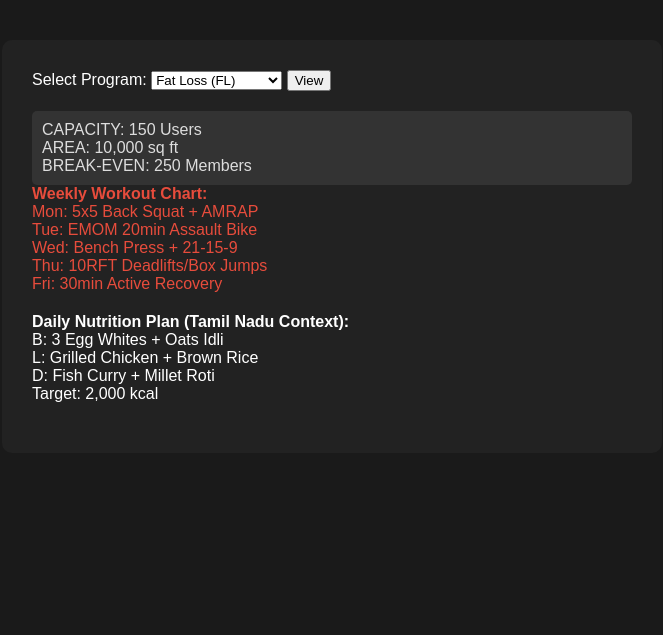
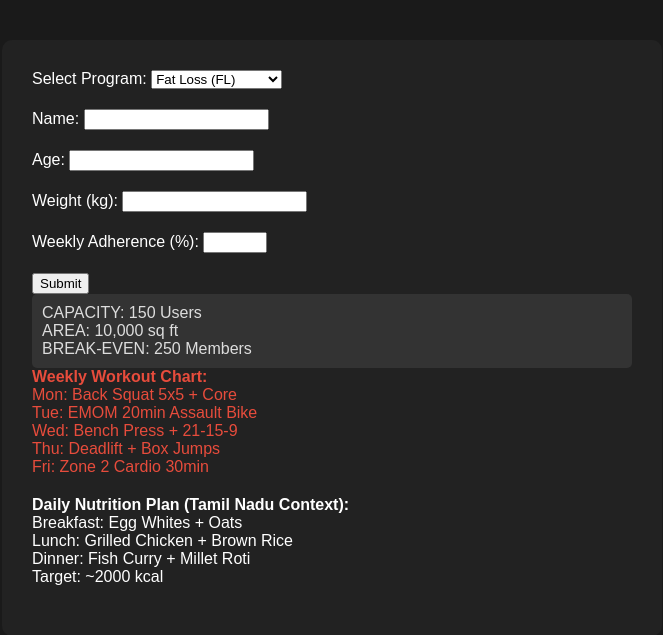
Before and after one commit to gvsrkarthikeya/ACEest-Fitness-Gym, a Flask app: page / in a window 1280 px wide. Shown: the part 76-711 px from the top of the page, without its empty margins (308-971 px from the left). Run offline with Flask 3, Linux system fonts and the light colour scheme.

Commit message:
Updated the html structure, data, test classes and readme file

```diff
--- a/app.py
+++ b/app.py
@@ -3,12 +3,27 @@ from program_data import programs
 
 app = Flask(__name__)
 
-
 @app.route('/', methods=['GET', 'POST'])
 def home():
     selected = list(programs.keys())[0]
+    name = ''
+    age = ''
+    weight = ''
+    adherence = ''
+    calories = None
     if request.method == 'POST':
         selected = request.form.get('profile', selected)
+        name = request.form.get('name', '')
+        age = request.form.get('age', '')
+        weight = request.form.get('weight', '')
+        adherence = request.form.get('adherence', '')
+        # Calculate calories if weight is provided
+        try:
+            w = float(weight)
+            if w > 0:
+                calories = int(w * programs[selected]["calorie_factor"])
+        except Exception:
+            calories = None
     data = programs[selected]
     return render_template(
         'home.html',
@@ -16,7 +31,12 @@ def home():
         selected=selected,
         workout=data["workout"],
         diet=data["diet"],
-        color=data["color"]
+        color=data["color"],
+        name=name,
+        age=age,
+        weight=weight,
+        adherence=adherence,
+        calories=calories
     )
 
 
--- a/program_data.py
+++ b/program_data.py
@@ -1,19 +1,21 @@
+
 programs = {
     "Fat Loss (FL)": {
         "workout": (
-            "Mon: 5x5 Back Squat + AMRAP<br>"
+            "Mon: Back Squat 5x5 + Core<br>"
             "Tue: EMOM 20min Assault Bike<br>"
             "Wed: Bench Press + 21-15-9<br>"
-            "Thu: 10RFT Deadlifts/Box Jumps<br>"
-            "Fri: 30min Active Recovery"
+            "Thu: Deadlift + Box Jumps<br>"
+            "Fri: Zone 2 Cardio 30min"
         ),
         "diet": (
-            "B: 3 Egg Whites + Oats Idli<br>"
-            "L: Grilled Chicken + Brown Rice<br>"
-            "D: Fish Curry + Millet Roti<br>"
-            "Target: 2,000 kcal"
+            "Breakfast: Egg Whites + Oats<br>"
+            "Lunch: Grilled Chicken + Brown Rice<br>"
+            "Dinner: Fish Curry + Millet Roti<br>"
+            "Target: ~2000 kcal"
         ),
-        "color": "#e74c3c"
+        "color": "#e74c3c",
+        "calorie_factor": 22
     },
     "Muscle Gain (MG)": {
         "workout": (
@@ -25,22 +27,28 @@ programs = {
             "Sat: Barbell Rows 4x10"
         ),
         "diet": (
-            "B: 4 Eggs + PB Oats<br>"
-            "L: Chicken Biryani (250g Chicken)<br>"
-            "D: Mutton Curry + Jeera Rice<br>"
-            "Target: 3,200 kcal"
+            "Breakfast: Eggs + Peanut Butter Oats<br>"
+            "Lunch: Chicken Biryani<br>"
+            "Dinner: Mutton Curry + Rice<br>"
+            "Target: ~3200 kcal"
         ),
-        "color": "#2ecc71"
+        "color": "#2ecc71",
+        "calorie_factor": 35
     },
     "Beginner (BG)": {
         "workout": (
-            "Circuit Training: Air Squats, Ring Rows, Push-ups.<br>"
-            "Focus: Technique Mastery & Form (90% Threshold)"
+            "Full Body Circuit:<br>"
+            "- Air Squats<br>"
+            "- Ring Rows<br>"
+            "- Push-ups<br>"
+            "Focus: Technique & Consistency"
         ),
         "diet": (
-            "Balanced Tamil Meals: Idli-Sambar, Rice-Dal, Chapati.<br>"
-            "Protein: 120g/day"
+            "Balanced Tamil Meals<br>"
+            "Idli / Dosa / Rice + Dal<br>"
+            "Protein Target: 120g/day"
         ),
-        "color": "#3498db"
+        "color": "#3498db",
+        "calorie_factor": 26
     }
 }
--- a/templates/home.html
+++ b/templates/home.html
@@ -23,13 +23,32 @@
                         <option value="{{ key }}" {% if key == selected %}selected{% endif %}>{{ key }}</option>
                     {% endfor %}
                 </select>
-                <button type="submit">View</button>
             </div>
+            <div class="select">
+                <label for="name">Name:</label>
+                <input type="text" name="name" id="name" value="{{ name }}">
+            </div>
+            <div class="select">
+                <label for="age">Age:</label>
+                <input type="number" name="age" id="age" value="{{ age }}">
+            </div>
+            <div class="select">
+                <label for="weight">Weight (kg):</label>
+                <input type="number" step="0.1" name="weight" id="weight" value="{{ weight }}">
+            </div>
+            <div class="select">
+                <label for="adherence">Weekly Adherence (%):</label>
+                <input type="number" name="adherence" id="adherence" min="0" max="100" value="{{ adherence }}">
+            </div>
+            <button type="submit">Submit</button>
         </form>
         <div class="metrics">
             CAPACITY: 150 Users<br>
             AREA: 10,000 sq ft<br>
-            BREAK-EVEN: 250 Members
+            BREAK-EVEN: 250 Members<br>
+            {% if calories %}
+                <strong>Estimated Calories:</strong> {{ calories }} kcal<br>
+            {% endif %}
         </div>
         <div class="workout">
             <strong>Weekly Workout Chart:</strong><br>
```
Also changed, not shown: tests/test_app.py (+10 -1 lines), README.md.
